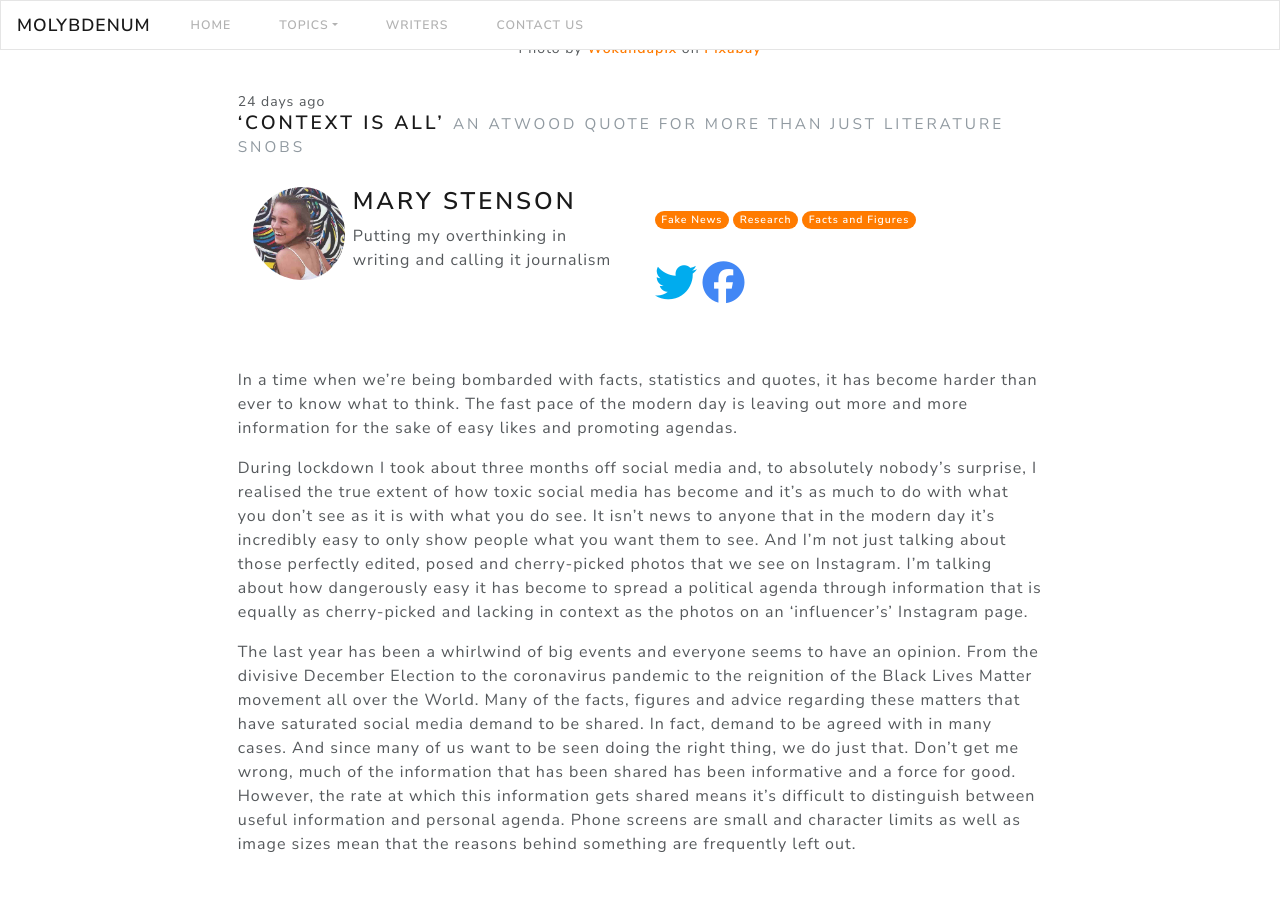
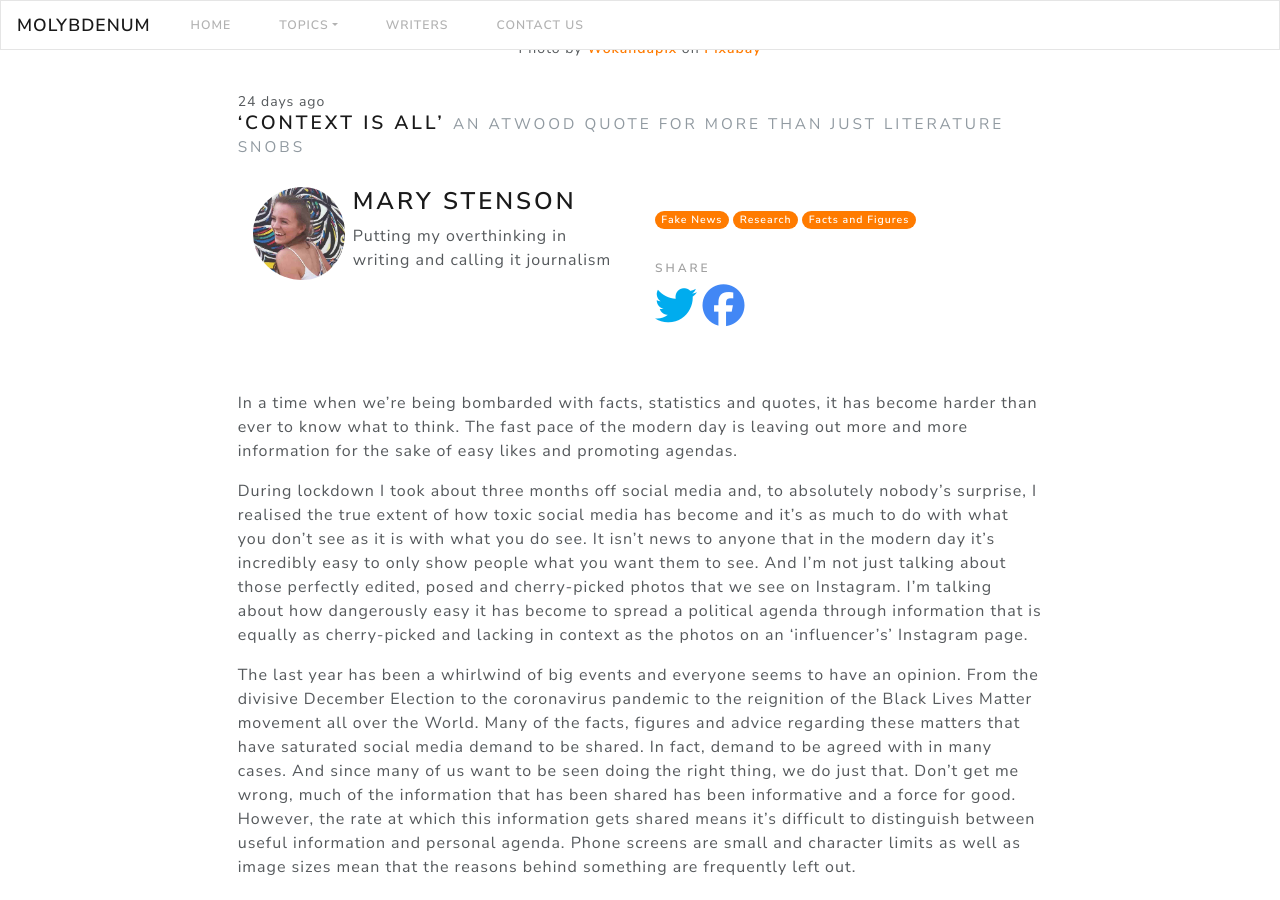
Before and after one commit to BaffledWhiskey/BaffledWhiskey.github.io, a Jekyll site: the page built from _opinion/context_is_all.md, in a window 1280 px wide and 900 px high, scrolled down 508 px. Built offline with Jekyll 4.4.1, drawn with Linux system fonts in a browser that asks for light colours; nearby versions of some CDN libraries.

Commit message:
tweaks to blog pages

```diff
--- a/_layouts/blogpost.html
+++ b/_layouts/blogpost.html
@@ -71,6 +71,8 @@
             {% endfor %}
           </div>
           <div class="container-fluid padding">
+
+            <h6 style="color: #a1a1a1;">Share</h6>
 
             <a class="twitterLink"
               href="https://twitter.com/share?url=molybdenum.uk{{page.url}}&text=Check out this blog post from Molybdenum: ">
```
Also changed, not shown: 7 other files.
